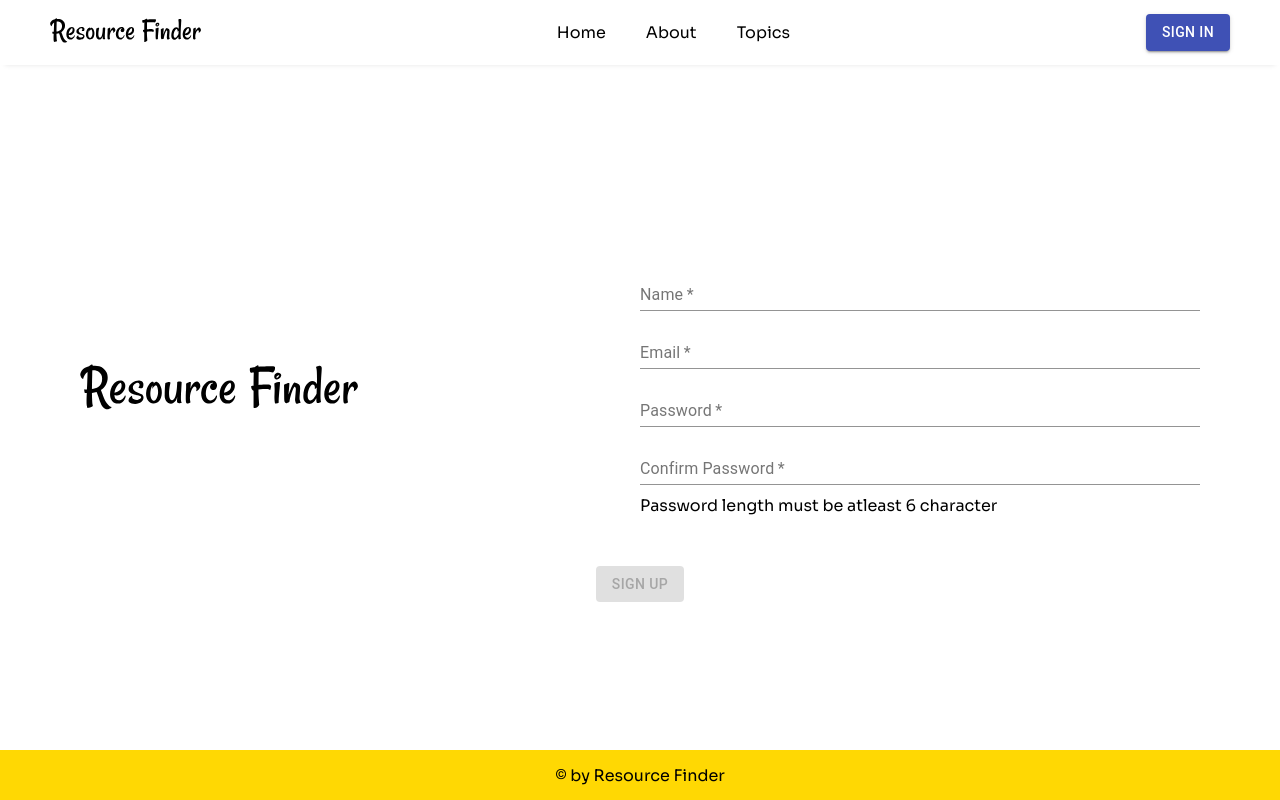
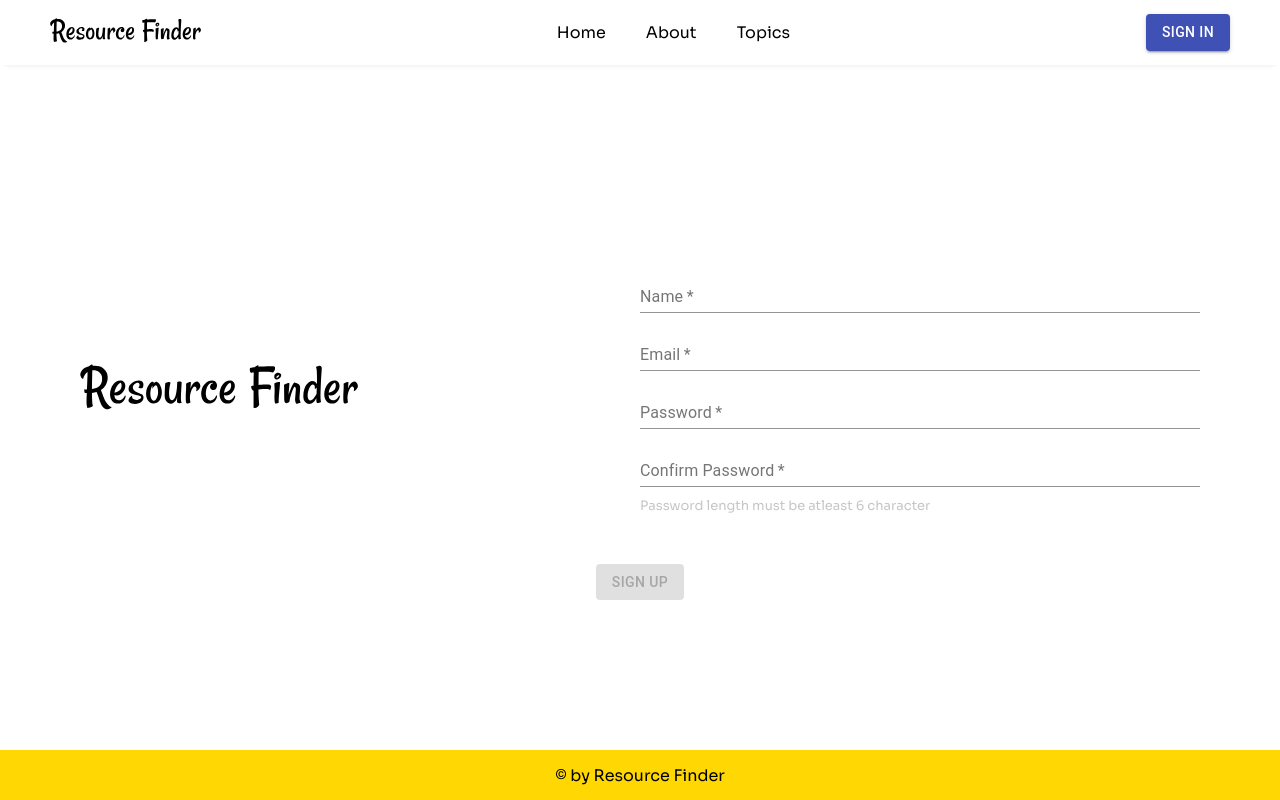
Before and after one commit to piall/resource-finder, a Next.js app in the folder client/: page /signup in a window 1280 px wide. Built offline with nearby package versions, Linux system fonts and the light colour scheme.

Commit message:
Update style

```diff
--- a/client/styles/globals.scss
+++ b/client/styles/globals.scss
@@ -110,6 +110,11 @@ footer {
   display: flex;
   justify-content: center;
   align-items: center;
+}
+
+.info {
+  color: #c8c5c5;
+  font-size: 13px;
 }
 
 .brand {
```
